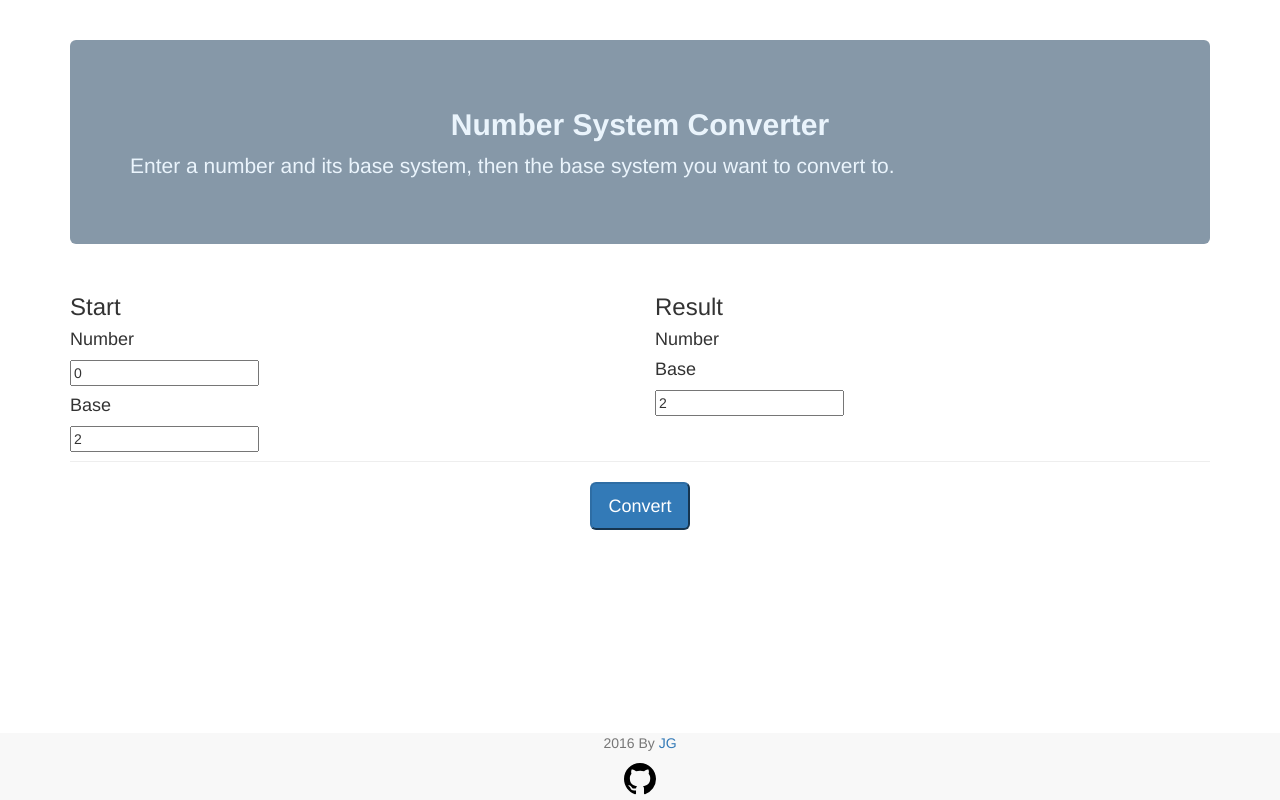
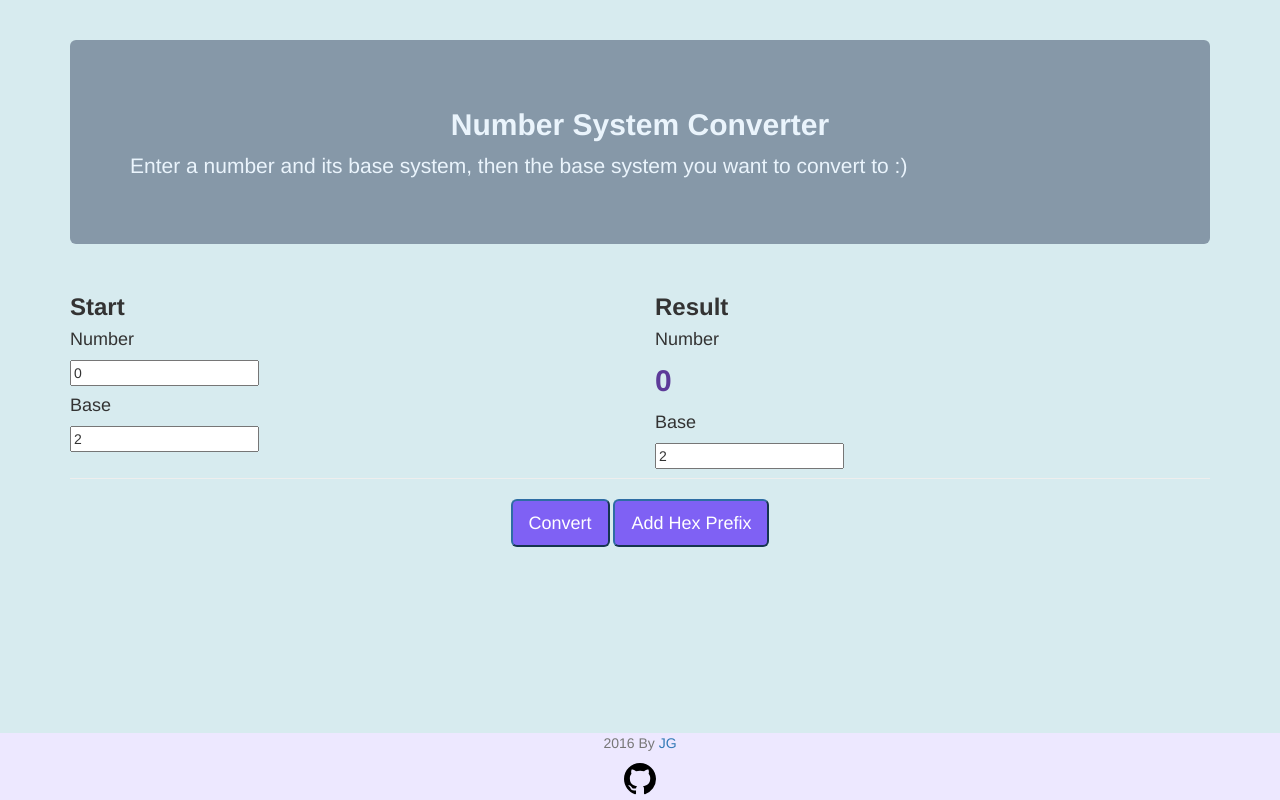
Before and after one commit to atomicwest/NumberSystemConverter, a plain HTML site: page index.html in a window 1280 px wide. Drawn offline with nearby package versions, Linux system fonts and the light colour scheme.

Commit message:
added dynamic hex prefix button, more styling

```diff
--- a/css/converter.css
+++ b/css/converter.css
@@ -3,7 +3,33 @@
   color: #eaf4fc;
 }
 
-.form-control{
+.btn-primary {
+  background-color: #7f61f4;
+}
+
+/*.col-lg-3{
+  text-align: center;
+}*/
+
+#result {
+  font-size: 30px;
+  color: #5d3b99;
+}
+
+h3 {
+  font-weight: bold;
+}
+
+
+body {
+  background-color: #d7ebef;
+}
+
+.navbar-fixed-bottom {
+  background-color: #ede8ff;
+}
+
+/*.form-control{
   -webkit-border-radius: 3px !important;
   -moz-border-radius: 3px !important;
   border-radius: 3px !important;
@@ -11,4 +37,4 @@
 
 .text-center {
   text-align: center;
-}
+}*/
--- a/index.html
+++ b/index.html
@@ -8,9 +8,10 @@
     <title>Number System Converter</title>
 
     <link rel="stylesheet" href="https://maxcdn.bootstrapcdn.com/bootstrap/3.3.7/css/bootstrap.min.css" integrity="sha384-BVYiiSIFeK1dGmJRAkycuHAHRg32OmUcww7on3RYdg4Va+PmSTsz/K68vbdEjh4u" crossorigin="anonymous">
-    <link rel="stylesheet" href="/css/converter.css" media="screen" title="no title" charset="utf-8">
+    <link rel="stylesheet" href="css/converter.css" media="screen" title="no title" charset="utf-8">
 
     <script type="text/javascript" src="js/conversion_use.js"></script>
+    <script   src="https://code.jquery.com/jquery-3.1.1.min.js"   integrity="sha256-hVVnYaiADRTO2PzUGmuLJr8BLUSjGIZsDYGmIJLv2b8="   crossorigin="anonymous"></script>
 
   </head>
 
@@ -21,7 +22,7 @@
         <section class="jumbotron">
           <h2 style="text-align:center"><b>Number System Converter</b></h2>
           <p id="desc">
-            Enter a number and its base system, then the base system you want to convert to.
+            Enter a number and its base system, then the base system you want to convert to :)
           </p>
         </section>
 
@@ -29,9 +30,9 @@
           <div class="col-lg-3 col-md-3 col-sm-6 col-xs-12">
             <h3>Start</h3>
             <h4>Number</h4>
-            <input type="text" id="convfrom" value="0">
+            <input type="text" id="convfrom" value="0" align="center">
             <h4>Base</h4>
-            <input type="text" id="origbase" value="2">
+            <input type="text" id="origbase" value="2" align="center">
           </div>
 
           <div class="col-lg-3 col-md-3 col-sm-6 col-xs-12">
@@ -41,9 +42,9 @@
           <div class="col-lg-3 col-md-3 col-sm-6 col-xs-12">
             <h3>Result</h3>
             <h4>Number</h4>
-            <p id="result"><b></b></p>
+            <b><p id="result">0</p></b>
             <h4>Base</h4>
-            <input type="text" id="endbase" value="2">
+            <input type="text" id="endbase" value="2" align="center">
           </div>
 
           <div class="clearfix visible-sm"></div>
@@ -52,9 +53,23 @@
 
       </div>
 
-      <section align="center">
-        <button type="button" class="btn-primary btn-lg"
-            onclick="toOther()" name="convert">Convert</button>
+      <section id="buttons" align="center">
+        <div class="btn-group">
+          <button type="button" class="btn-primary btn-lg" id="conversion"
+              onclick="return toOther()" name="convert">Convert</button>
+
+            <button type="button" class="btn-primary btn-lg" id="hex"
+                onclick="return hexprefix()" name="hexp">Add Hex Prefix</button>
+        </div>
+
+        <script type="text/javascript">
+            document.addEventListener("keydown", function(event){
+                if(event.keyCode == 13){
+                  $("#conversion").click();
+                }
+              }
+            )
+        </script>
       </section>
 
     </div>
--- a/js/conversion_use.js
+++ b/js/conversion_use.js
@@ -85,3 +85,20 @@ function toOther(){
   }
 
 }
+
+
+//------------------------------------------
+
+function hexprefix(){
+
+  var store = document.getElementById("result").innerHTML
+
+  if (store.substring(0,2)=="0x"){
+    document.getElementById("hex").innerHTML = "Add Hex Prefix"
+    document.getElementById("result").innerHTML = store.substring(2,store.length)
+  } else {
+    document.getElementById("hex").innerHTML = "Remove Hex Prefix"
+    document.getElementById("result").innerHTML = "0x"+store
+  }
+
+}
```
